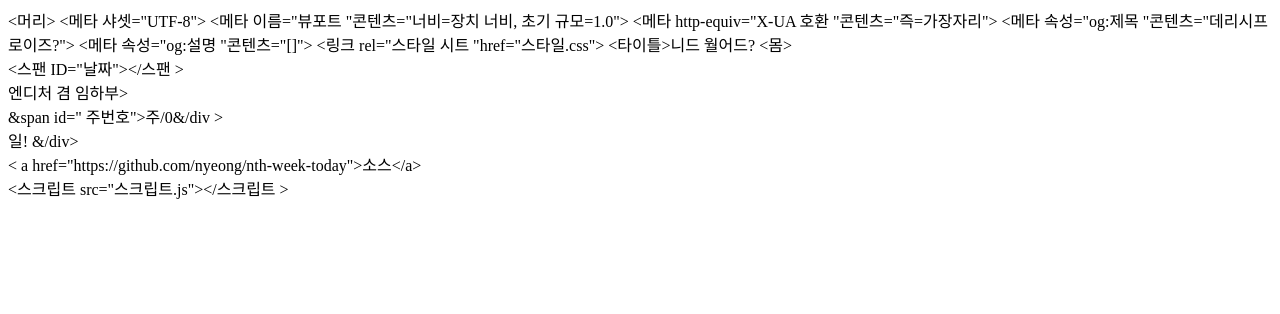
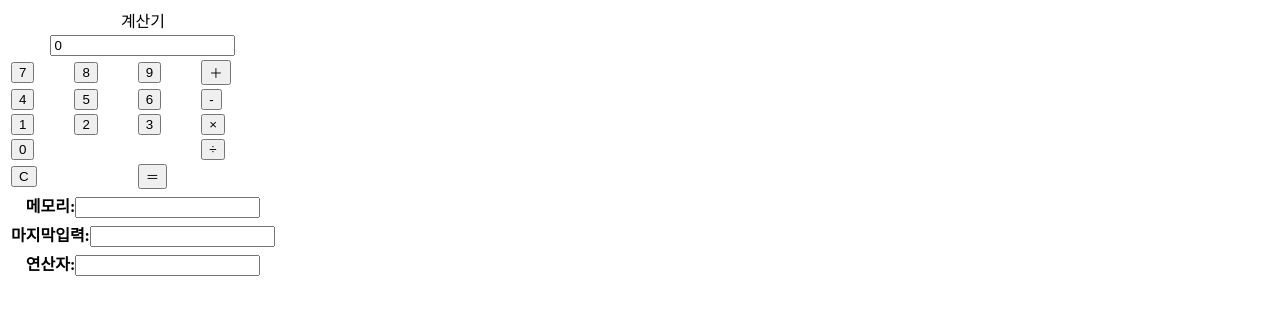
Before and after one commit to choiyongbum/sssss, a plain HTML site: page Index.html in a window 1280 px wide. Drawn offline with Linux system fonts and the light colour scheme.

Commit message:
Update Index.html

```diff
--- a/Index.html
+++ b/Index.html
@@ -1,31 +1,56 @@
-<! DOCTYPE HTML>
-<html 랭="ko">
-<머리>
-    <메타 샤셋="UTF-8">
-    <메타 이름="뷰포트 "콘텐츠="너비=장치 너비, 초기 규모=1.0">
-    <메타 http-equiv="X-UA 호환 "콘텐츠="즉=가장자리">
+<!DOCTYPE html>
+<html lang="ko">
+<head>
+    <meta charset="UTF-8">
+    <meta name="viewport" content="width=device-width, initial-scale=1.0">
+    <title>계산기</title>
+    <!-- <script src="jquery-3.5.0.js"></script> -->
+</head>
+<href= "style.css">
+<body>
 
-    <메타 속성="og:제목 "콘텐츠="데리시프로이즈?">
-    <메타 속성="og:설명 "콘텐츠="[]">
+    <table>
+        <caption id="display">계산기</caption>
+        <tr>
+            <th colspan="4"><input id="resultbox" type="text" name="result" value="0"></th>
+        </tr>
+        <tr>
+            <td><input class="button" type="button" value="7" onclick="insert(7)"></td>
+            <td><input class="button" type="button" value="8" onclick="insert(8)"></td>
+            <td><input class="button" type="button" value="9" onclick="insert(9)"></td>
+            <td><input class="button" type="button" value="＋" onclick="insertop('+')"></td>
+        </tr>
+        <tr>
+            <td><input class="button" type="button" value="4" onclick="insert(4)"></td>
+            <td><input class="button" type="button" value="5" onclick="insert(5)"></td>
+            <td><input class="button" type="button" value="6" onclick="insert(6)"></td>
+            <td><input class="button" type="button" value="-" onclick="insertop('-')"></td>
+        </tr>
+        <tr>
+            <td><input class="button" type="button" value="1" onclick="insert(1)"></td>
+            <td><input class="button" type="button" value="2" onclick="insert(2)"></td>
+            <td><input class="button" type="button" value="3" onclick="insert(3)"></td>
+            <td><input class="button" type="button" value="×" onclick="insertop('*')"></td>
+        </tr>
+        <tr>
+            <td colspan="3"><input class="button" type="button" value="0" onclick="insert(0)"></td>
+            <td><input class="button" type="button" value="÷" onclick="insertop('/')"></td>
+        </tr>
+        <tr>
+            <td colspan="2"><input id="cls_btn" class="cls_btn" type="button" value="C" onclick="location.reload();"></td>
+            <td colspan="2"><input id="result_btn" class="result_btn" type="button" value="＝" onclick="equal()"></td>
+        </tr>
+        <tr>
+            <th colspan="4">메모리:<input id="memory1" type="text" name="result" value=""></th>
+        </tr>
+        <tr>
+            <th colspan="4">마지막입력:<input id="memory2" type="text" name="result" value=""></th>
+        </tr>
+        <tr>
+            <th colspan="4">연산자:<input id="operator" type="text" name="result" value=""></th>
+        </tr>
+    </table>
 
-    <링크 rel="스타일 시트 "href="스타일.css">
-    <타이틀>니드 월어드? </제목>
-</머리>
-<몸>
-    <div 클래스="래퍼">
-        <div 클래스="헤더">
-            <스팬 ID="날짜">&lt;/스팬 >
-        </Div>
-        <div 클래스="상자">
-            <div 클래스="상단">엔디처 겸 임하부>
-            <div 클래스="중간">&span id=" 주번호"></스팬>주/0&/div >
-            <div 클래스="봇">일! &/div>
-        </Div>
-        <div 클래스="풋터">
-            < a href="https://github.com/nyeong/nth-week-today">소스&lt;/a>
-        </Div>
-    </Div>
-
-    <스크립트 src="스크립트.js">&lt;/스크립트 >
-</몸>
-</Html>
+    <script src="script.js"></script>
+</body>
+</html>
```
